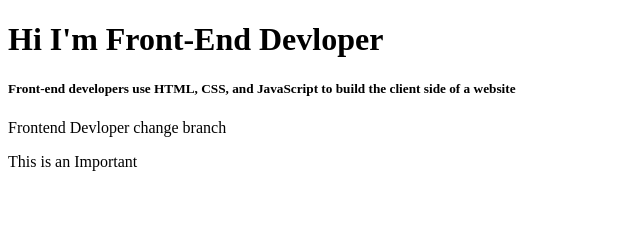
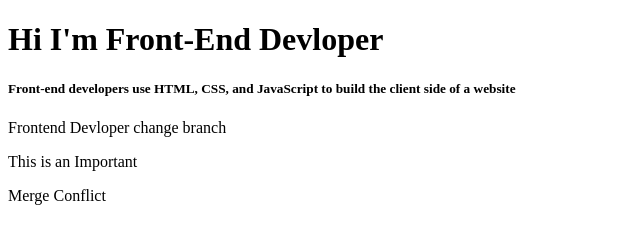
Before and after one commit to Prasanthgunasekaran/samplerep, a plain HTML site: page index.html in a window 1280 px wide. Shown: the whole page, without its empty margins (0-640 px from the left). Drawn offline with Linux system fonts and the light colour scheme.

Commit message:
fix: merge conflict

```diff
--- a/index.html
+++ b/index.html
@@ -13,6 +13,7 @@
         <h5>Front-end developers use HTML, CSS, and JavaScript to build the client side of a website</h5>
         <p>Frontend Devloper change branch</p>
         <p>This is an Important</p>
+        <p>Merge Conflict</p>
     </div>
 </body>
 
```
